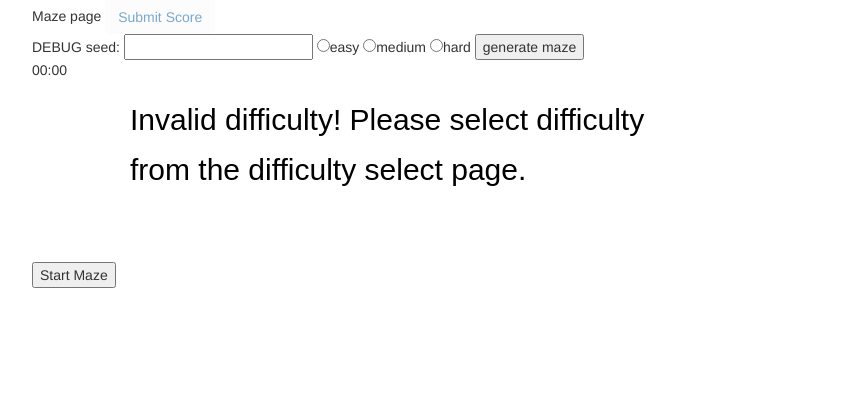
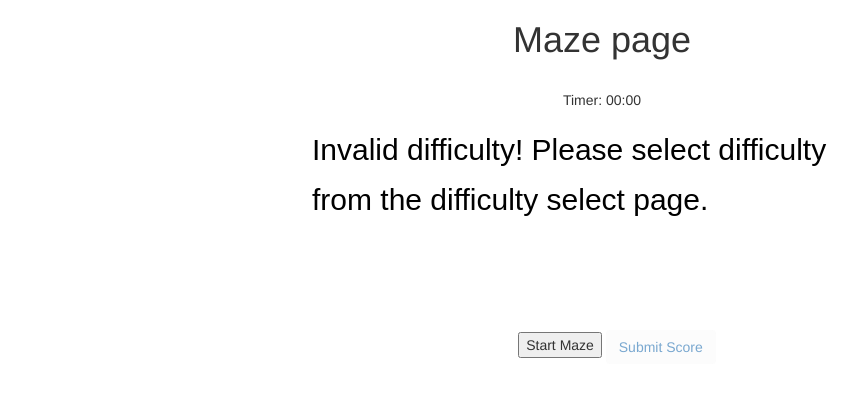
Before and after one commit to matthew-norvell/maze-web-application, a plain HTML site: page maze.html in a window 1280 px wide. Shown: the whole page, without its empty margins (38-895 px from the left). Drawn offline with nearby package versions, Linux system fonts and the light colour scheme.

Commit message:
Large number of changes to formatting of Maze page.
Commented out debugging stuff.

```diff
--- a/maze.html
+++ b/maze.html
@@ -8,46 +8,51 @@
   <script src="https://maxcdn.bootstrapcdn.com/bootstrap/3.4.1/js/bootstrap.min.js"></script>
 </head>
 
-<body onload="mazeInit()">
+<body onload="mazeInit()" class="container">
 
-  <div class="container">
-  Maze page
-  <a href="complete.html"><button type="button" class="btn" id="submit" disabled>Submit Score</button></a>
+  <div class="center">
+    <h1>Maze page</h1>
+    <br>
+    <div>
+      Timer:
+    <span id="minutes">00</span>:<span id="seconds">00</span>
+    </div>
+  <!-- DEBUG: remove before final release -->
+<!--  <div id="DEBUG">-->
+<!--    DEBUG-->
+<!--    <script>-->
+<!--    function genMaze() {-->
+<!--        var diff = document.getElementsByName('difficulty');-->
 
-  <!-- DEBUG: remove before final release -->
-  <div id="DEBUG">
-    DEBUG
-    <script>
-    function genMaze() {
-        var diff = document.getElementsByName('difficulty');
+<!--        for(i = 0; i < diff.length; i++) {-->
+<!--            if(diff[i].checked) {-->
+<!--            maze = mazeFromSeed(Math.random(), diff[i].value);-->
+<!--            loadMaze();-->
+<!--          }-->
+<!--        }-->
+<!--    }-->
+<!--    </script>-->
+<!--    seed:-->
+<!--    <input type="text" id="seed">-->
+<!--    <input type="radio" name="difficulty" value="EASY">easy-->
+<!--    <input type="radio" name="difficulty" value="MEDIUM">medium-->
+<!--    <input type="radio" name="difficulty" value="HARD">hard-->
+<!--    <button type="button" onclick="genMaze()">-->
+<!--    generate maze-->
+<!--    </button>-->
+<!--  </div>-->
 
-        for(i = 0; i < diff.length; i++) {
-            if(diff[i].checked) {
-            maze = mazeFromSeed(Math.random(), diff[i].value);
-            loadMaze();
-          }
-        }
-    }
-    </script>
-    seed:
-    <input type="text" id="seed">
-    <input type="radio" name="difficulty" value="EASY">easy
-    <input type="radio" name="difficulty" value="MEDIUM">medium
-    <input type="radio" name="difficulty" value="HARD">hard
-    <button type="button" onclick="genMaze()">
-    generate maze
-    </button>
-  </div>
-
-  <span id="minutes">00</span>:<span id="seconds">00</span>
-  <br>
-  <button onclick="mazeInProgress()">
-  Start Maze
-  </button>
 
   <canvas id="mazeCanvas">
   </canvas>
+    <div class="container">
+      <br>
+      <button onclick="mazeInProgress()" class="left">Start Maze</button>
+      <a href="complete.html"><button type="button" class="btn" id="submit" disabled>Submit Score</button></a>
+    </div>
+
   </div>
+
 </body>
   <script src="maze.js"></script>
   <script src="timerFunction.js"></script>
```
